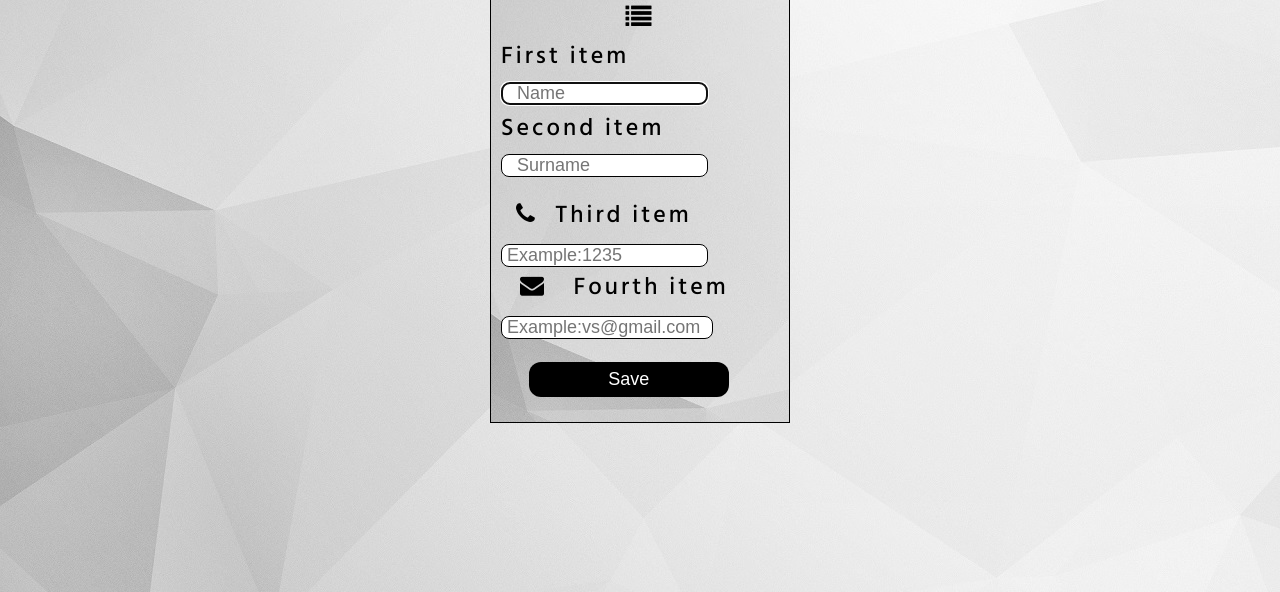
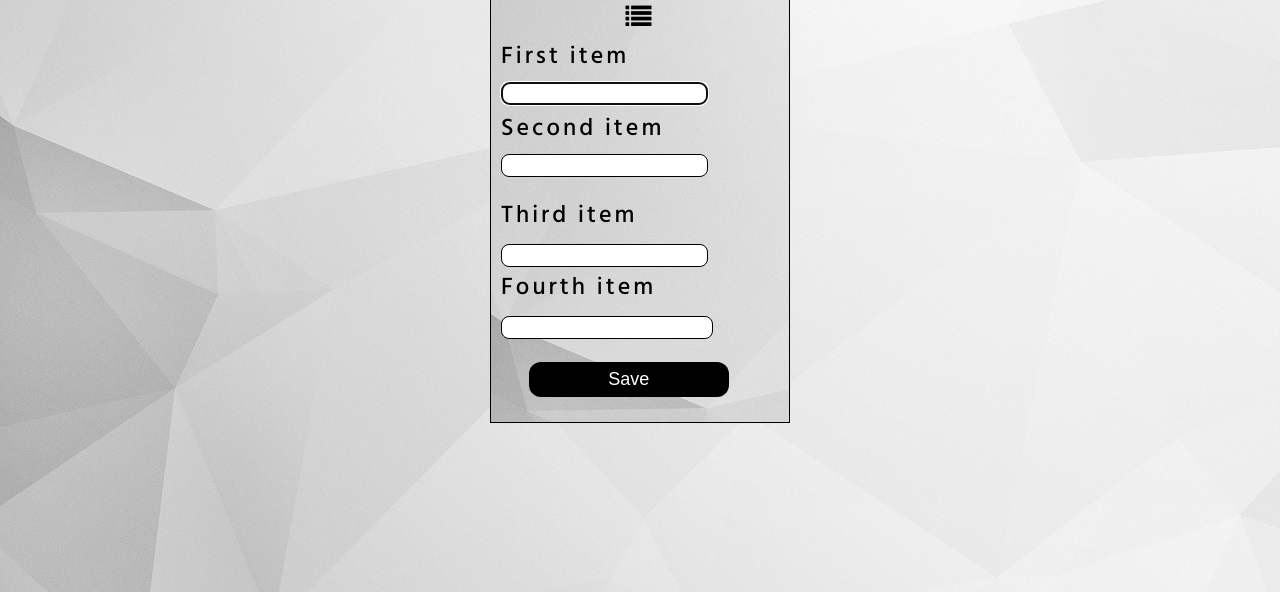
Before and after one commit to AnnaSepita/gitbook, a plain HTML site: page index.html in a window 1280 px wide. Both pictures are taken after a click on the button "Add". Shown: the part 208-800 px from the top of the page. Drawn offline with nearby package versions, Linux system fonts and the light colour scheme; files that its build step writes are made by us from their sources; files whose address does not match are found by name.

Commit message:
Update index.html

```diff
--- a/index.html
+++ b/index.html
@@ -48,20 +48,20 @@
                         <div class="addname" >
                             <div id="card" title="Contact" align="center"><i class="fa fa-list" aria-hidden="true"></i><br></div>
                             <span title="Name">First item&#8195;&nbsp; </span>
-                            <input type="text" title="Required field!"  wrap="soft" class="namef"  name="name" id="formName" placeholder="Name" required><br>
+                            <input type="text" title="Required field!"  wrap="soft" class="namef"  name="name" id="formName"  required><br>
                             <span title="Surname">Second item</span>
-                            <input type="text" required title="Required field!" wrap="soft" class="surnamef" name="lastname" id="formSurnm" placeholder="Surname" >
+                            <input type="text" required title="Required field!" wrap="soft" class="surnamef" name="lastname" id="formSurnm"  >
                         </div>
                         <div class="addc">
                             <div class="telform" id="telorm">
-                                <p id="tel_field0" class="tell" title="Phone"><i class="fa fa-phone" aria-hidden="true"> </i>
+                                <p id="tel_field0" class="tell" title="Phone">
                                     <span class="addname">Third item</span>
-                                 <input type="tel" name="telephone" wrap="soft" required id="formTelephone0" placeholder="Example:1235" title="Use only numbers!"> </p>
+                                 <input type="tel" name="telephone" wrap="soft" required id="formTelephone0"> </p>
                             </div>
                             <div class="emails_form" id="emails_form">
-                            <p id="email_field0" class="emailf" title="Email"><i class="fa fa-envelope" aria-hidden="true"></i>
+                            <p id="email_field0" class="emailf" title="Email">
                                   <span class="addname">Fourth item</span>
-                                <input type="email" name="email" wrap="soft" id="formEmail0" title="Use English letters!" required placeholder="Example:vs@gmail.com" >
+                                <input type="email" name="email" wrap="soft" id="formEmail0"  required  >
                             </p>
                             </div>
                             <p>
```
